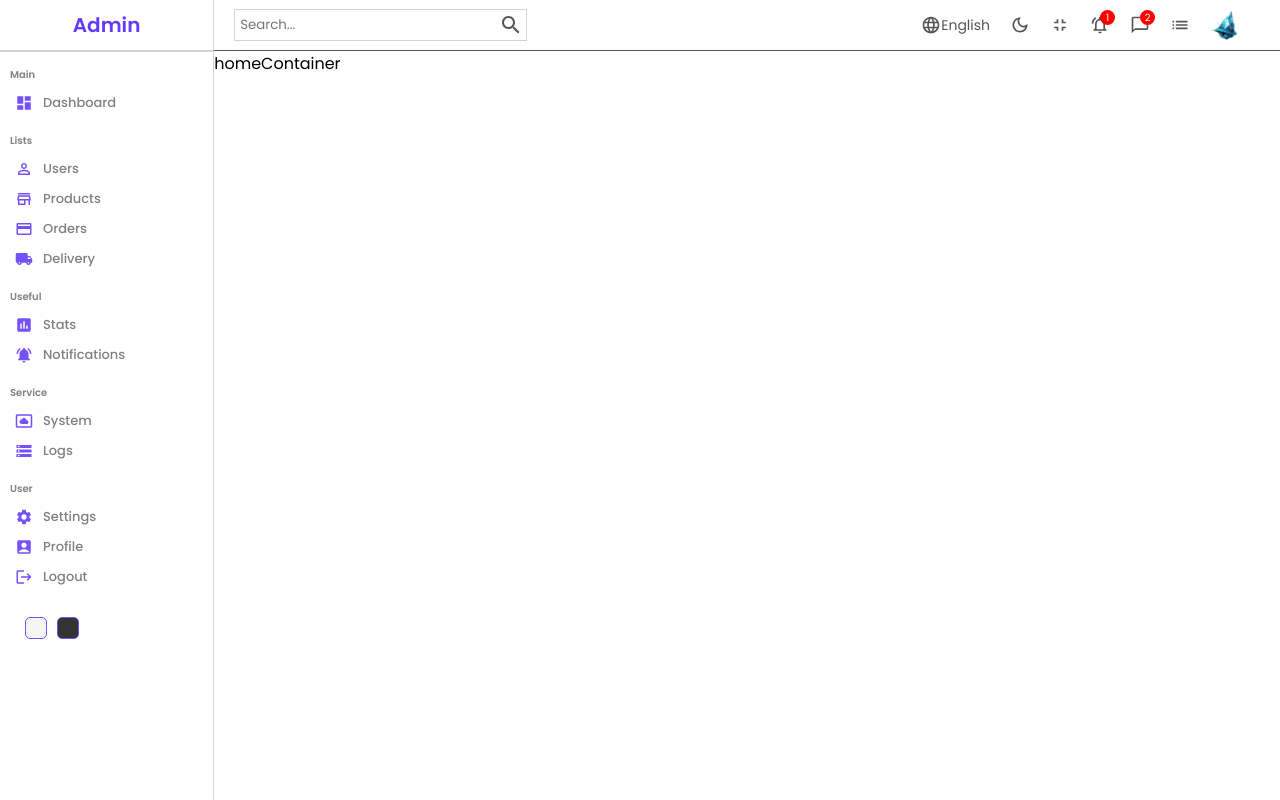
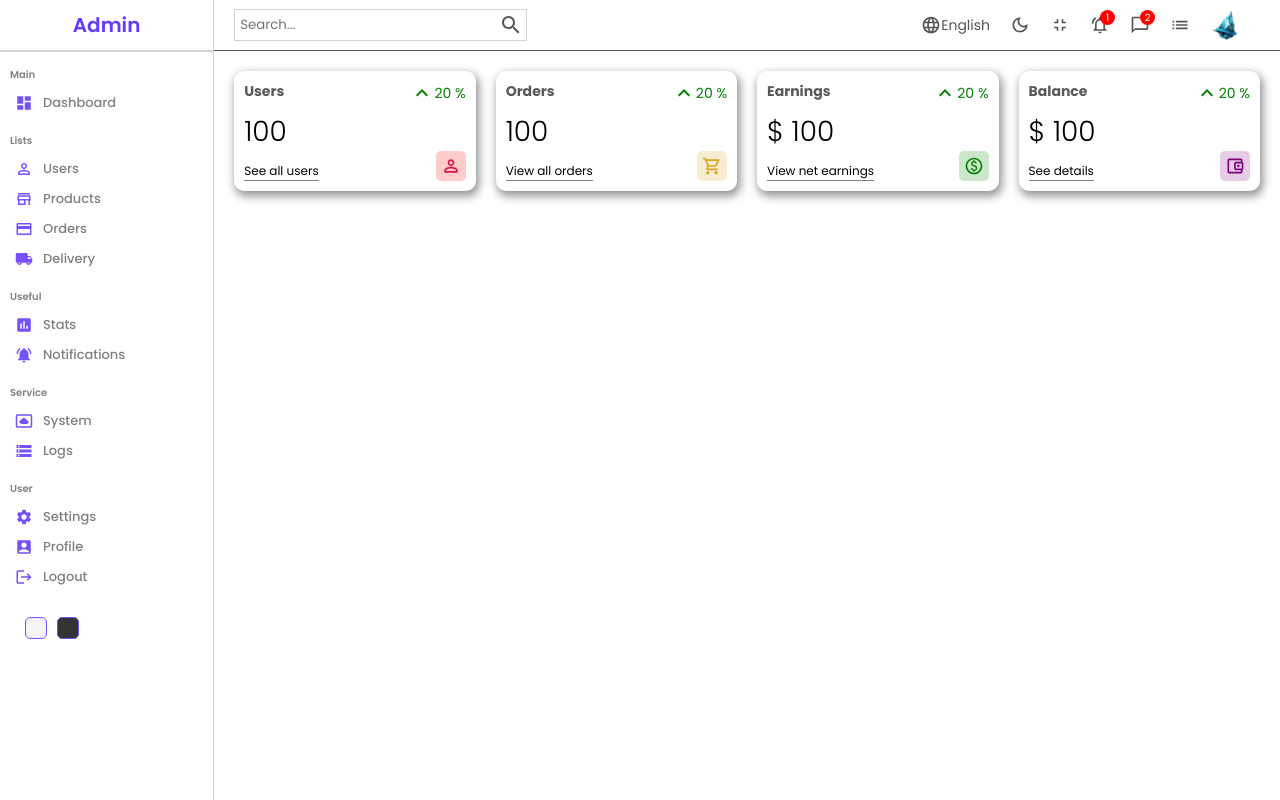
Before and after one commit to Coding-Jesus/Dashboard, a React (Create React App) app in the folder dashboard/: page / in a window 1280 px wide. Built offline with nearby package versions, Linux system fonts and the light colour scheme.

Commit message:
add Widget component

```diff
--- /dev/null
+++ b/dashboard/src/components/widget/Widget.jsx
@@ -0,0 +1,88 @@
+import './widget.scss'
+import KeyboardArrowUpOutlinedIcon from '@mui/icons-material/KeyboardArrowUpOutlined';
+import PersonOutlineOutlinedIcon from '@mui/icons-material/PersonOutlineOutlined';
+import ShoppingCartOutlinedIcon from '@mui/icons-material/ShoppingCartOutlined';
+import PaidOutlinedIcon from '@mui/icons-material/PaidOutlined';
+import AccountBalanceWalletOutlinedIcon from '@mui/icons-material/AccountBalanceWalletOutlined';
+
+const Widget = ({ type }) => {
+
+    let data;
+
+    // Temp
+    const amount = 100
+    const diff = 20
+
+    switch (type) {
+        case "user":
+            data = {
+                title: "Users",
+                isMoney: false,
+                link: "See all users",
+                icon: <PersonOutlineOutlinedIcon className='icon'
+                    style={{
+                        color: "crimson",
+                        backgroundColor: "rgba(255,0,0, 0.2)"
+                    }} />,
+            };
+            break;
+        case "order":
+            data = {
+                title: "Orders",
+                isMoney: false,
+                link: "View all orders",
+                icon: <ShoppingCartOutlinedIcon className='icon'
+                    style={{
+                        color: "goldenrod",
+                        backgroundColor: "rgba(218,165,32, 0.2)"
+                    }} />,
+            };
+            break;
+        case "earnings":
+            data = {
+                title: "Earnings",
+                isMoney: true,
+                link: "View net earnings",
+                icon: <PaidOutlinedIcon className='icon'
+                    style={{
+                        color: "green",
+                        backgroundColor: "rgba(0,128,0, 0.2)"
+                    }} />,
+            };
+            break;
+        case "balance":
+            data = {
+                title: "Balance",
+                isMoney: true,
+                link: "See details",
+                icon: <AccountBalanceWalletOutlinedIcon className='icon'
+                    style={{
+                        color: "purple",
+                        backgroundColor: "rgba(128,0,128, 0.2)"
+                    }} />,
+            };
+            break;
+
+        default:
+            break;
+    }
+    return (
+        <div className="widget">
+            <div className="left">
+                <span className="title">{data.title}</span>
+                <span className="counter">{data.isMoney && "$"} {amount}</span>
+                <span className="link">{data.link}</span>
+            </div>
+
+            <div className="right">
+                <div className="percentage positive">
+                    <KeyboardArrowUpOutlinedIcon />
+                    {diff} %
+                </div>
+                {data.icon}
+            </div>
+        </div>
+    );
+};
+
+export default Widget;
--- /dev/null
+++ b/dashboard/src/components/widget/widget.scss
@@ -0,0 +1,60 @@
+.widget {
+    display: flex;
+    flex: 1;
+    padding: 10px;
+    justify-content: space-between;
+    -webkit-box-shadow: 2px 4px 10px 1px rgba(0, 0, 0, 0.44);
+    box-shadow: 2px 4px 10px 1px rgba(0, 0, 0, 0.44);
+    border-radius: 10px;
+    height: 100px;
+
+    .left,
+    .right {
+        display: flex;
+        flex-direction: column;
+        justify-content: space-between;
+
+
+        .title {
+            font-weight: 700;
+            font-size: 14px;
+            color: rgb(88, 88, 88);
+        }
+
+        .counter {
+            font-size: 28px;
+            font-weight: 300;
+        }
+
+        .link {
+            width: max-content;
+            font-size: 12px;
+            border-bottom: 1px solid gray;
+
+            &:hover {
+                color: green;
+            }
+        }
+
+        .percentage {
+            display: flex;
+            align-items: center;
+            font-size: 14px;
+
+            &.positive {
+                color: green;
+            }
+
+            &.negative {
+                color: red;
+            }
+        }
+
+        .icon {
+            font-size: 20px;
+            padding: 5px;
+            border-radius: 5px;
+            align-self: end;
+        }
+    }
+}
--- a/dashboard/src/pages/home/Home.jsx
+++ b/dashboard/src/pages/home/Home.jsx
@@ -1,13 +1,22 @@
 import './home.scss';
 import Sidebar from '../../components/sidebar/Sidebar';
 import Navbar from '../../components/navbar/Navbar';
+import Widget from '../../components/widget/Widget';
+
 const Home = () => {
     return (
         <div className='home'>
             <Sidebar />
             <div className="homeContainer">
                 <Navbar />
-                homeContainer</div>
+                <div className="widgets">
+                    <Widget type="user" />
+                    <Widget type="order" />
+                    <Widget type="earnings" />
+                    <Widget type="balance" />
+                </div>
+                <div className="charts"></div>
+            </div>
         </div>
     )
 }
--- a/dashboard/src/pages/home/home.scss
+++ b/dashboard/src/pages/home/home.scss
@@ -4,5 +4,11 @@
     .homeContainer {
         flex: 6;
 
+        .widgets {
+            display: flex;
+            padding: 20px;
+            gap: 20px;
+        }
+
     }
 }
```
Also changed, not shown: dashboard/src/components/chart/Chart.jsx (added, +10 -0 lines), dashboard/src/components/featured chart/Featured.jsx (added, +10 -0 lines), dashboard/src/components/chart/chart.scss (added), dashboard/src/components/featured chart/featured.scss (added).
